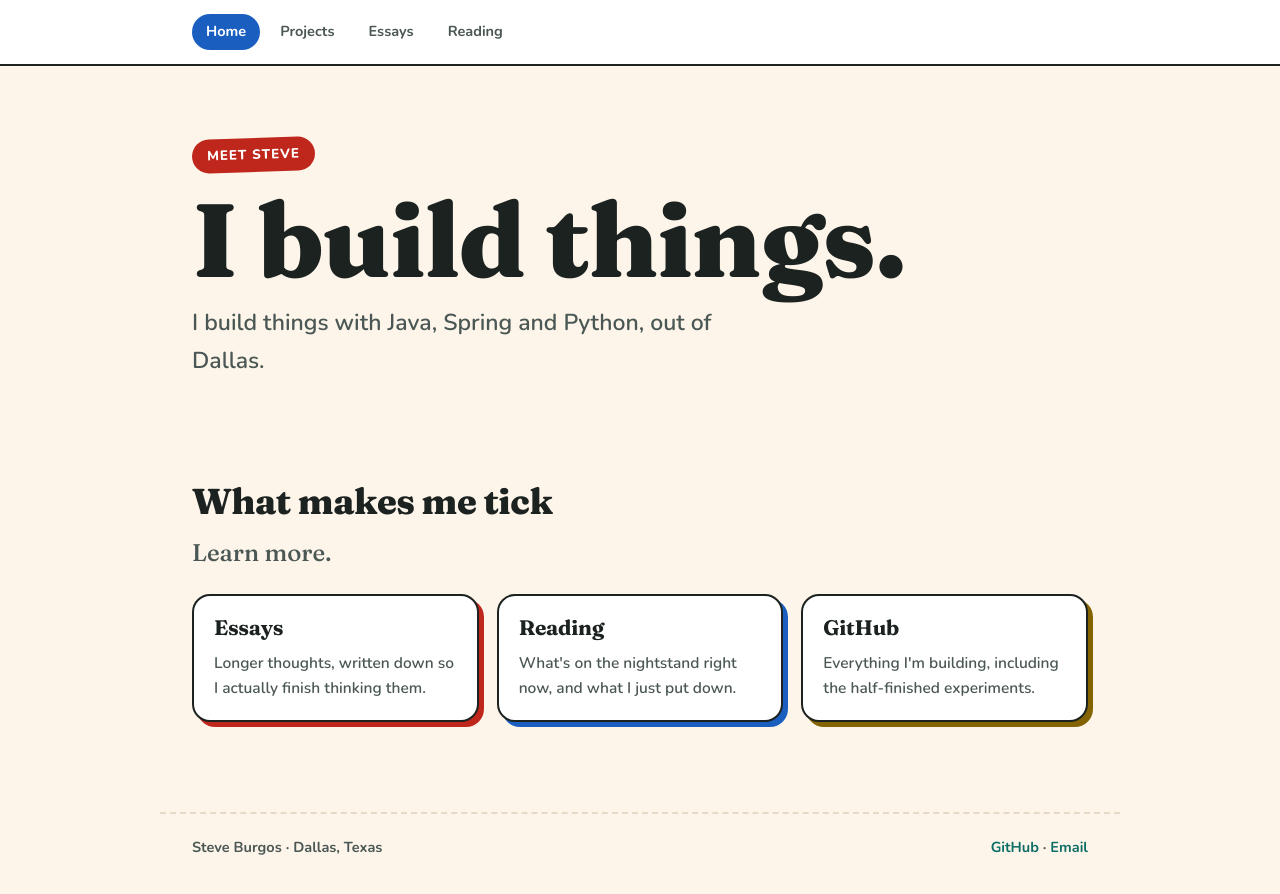
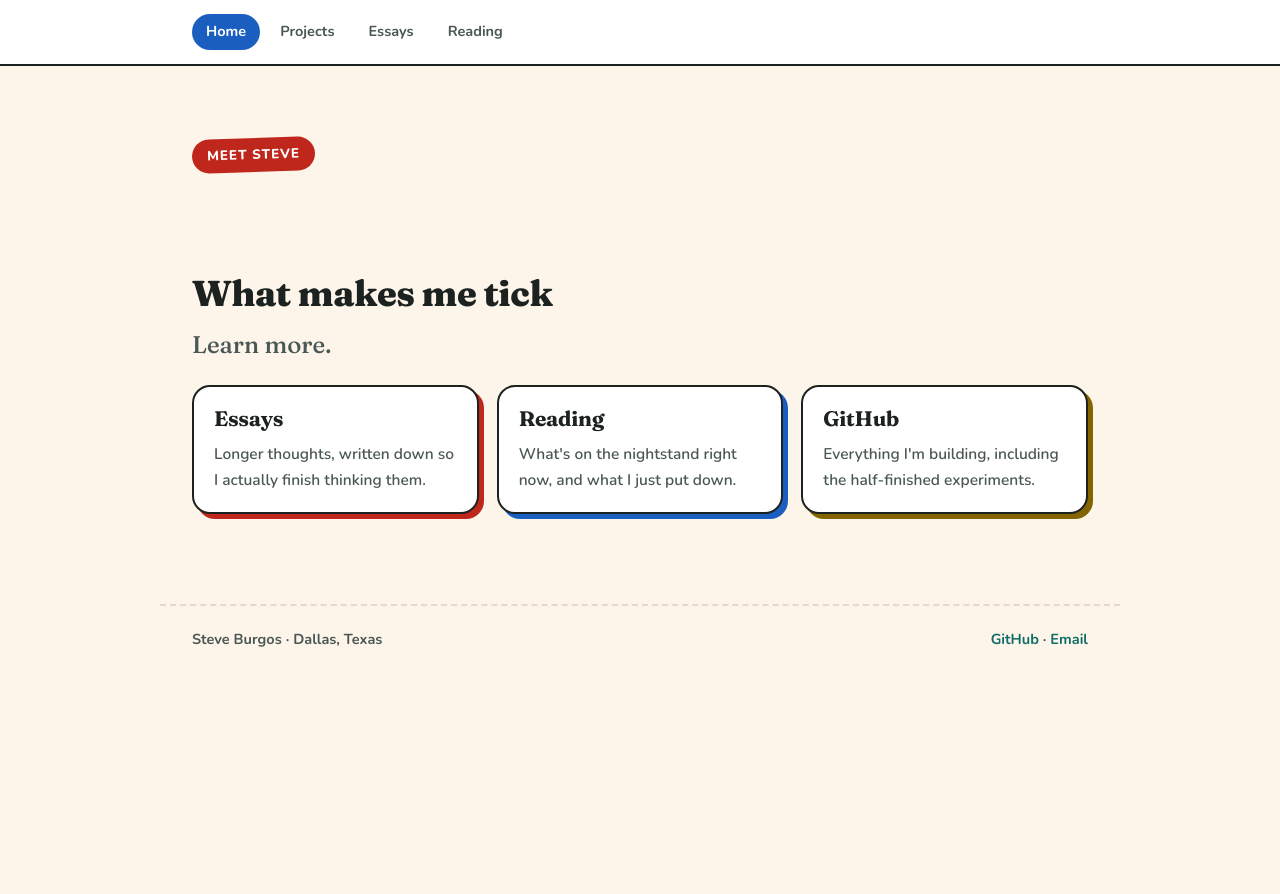
Before and after one commit to stevethetechguy/stevethetechguy.github.io, a Jekyll site: the page built from index.md, in a window 1280 px wide. Shown: the top 894 px of the page. Built offline with Jekyll 4.4.1, drawn with Linux system fonts in a browser that asks for light colours.

Commit message:
Remove the headline and tagline from the home page
Both are optional in the layout now and commented out in index.md, so
uncommenting either brings it straight back. With no headline the Meet
Steve badge becomes the h1, so the page still has exactly one.

Co-Authored-By: Claude Opus 5 <noreply@anthropic.com>

```diff
--- a/_layouts/home.html
+++ b/_layouts/home.html
@@ -2,9 +2,13 @@
 layout: default
 ---
 <div class="hero">
-  <span class="hi">{{ page.greeting | default: "Hi, I'm Steve" }}</span>
-  <h1>{{ page.headline | default: "I build things." }}</h1>
-  <p>{{ page.tagline | default: site.tagline }}</p>
+  {% if page.headline %}
+    <span class="hi">{{ page.greeting | default: "Meet Steve" }}</span>
+    <h1>{{ page.headline }}</h1>
+  {% else %}
+    <h1 class="hi">{{ page.greeting | default: "Meet Steve" }}</h1>
+  {% endif %}
+  {% if page.tagline %}<p>{{ page.tagline }}</p>{% endif %}
 </div>
 
 {% assign body = content | strip %}
--- a/assets/css/main.css
+++ b/assets/css/main.css
@@ -74,10 +74,13 @@ a{color:var(--accent);font-weight:700;text-decoration:none}
 
 /* home hero */
 .hero{padding:clamp(34px,7vw,72px) 0 clamp(20px,3vw,30px)}
-.hi{display:inline-block;font-weight:800;font-size:13.5px;letter-spacing:.07em;
+.hi{display:inline-block;font-family:var(--body);font-weight:800;font-size:13.5px;
+  letter-spacing:.07em;
   text-transform:uppercase;color:#fff;background:var(--c1);
   padding:6px 15px;border-radius:999px;transform:rotate(-1.8deg)}
 .hero h1{font-size:clamp(46px,10.5vw,104px);line-height:.92;margin:20px 0 0}
+.hero h1.hi{font-size:13.5px;line-height:1.6;margin:0;font-variation-settings:normal;
+  letter-spacing:.07em}
 .hero h1 em{font-style:normal;color:var(--c6)}
 .hero p{font-size:clamp(18px,2.4vw,23px);color:var(--ink2);max-width:40ch;margin:16px 0 0;
   font-weight:600}
```
Also changed, not shown: index.md (+3 -2 lines).
